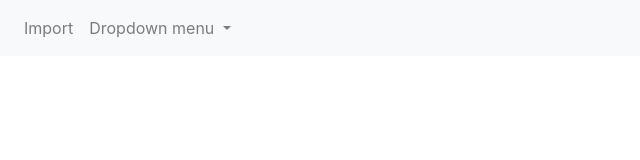
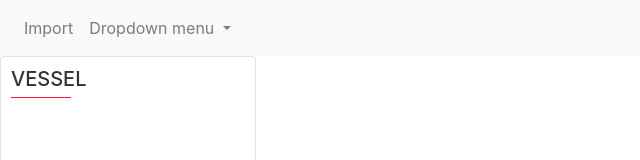
Before and after one commit to fdit-femto/marivisu, an Angular app: page / in a window 1280 px wide. Shown: the top 160 px of the page, without its empty margins (0-640 px from the left). Built offline with nearby package versions, Linux system fonts and the light colour scheme; what ngx-bootstrap-icons would draw is missing.

Commit message:
add vessel list

```diff
--- a/src/app/component/app.component.html
+++ b/src/app/component/app.component.html
@@ -1,2 +1,3 @@
 <app-nav-bar></app-nav-bar>
+<app-list-vessel></app-list-vessel>
 <router-outlet></router-outlet>
--- a/src/app/component/import-vessels/import-vessels.component.ts
+++ b/src/app/component/import-vessels/import-vessels.component.ts
@@ -59,6 +59,7 @@ export class ImportVesselsComponent implements OnInit {
         const newVessel = new Vessel(splitLine);
         this.vessels.set(Number(newVessel.mmsi), newVessel);
       }
+      this.vesselsService.changeVesselsSet(this.vessels);
     };
 
     fileReader.onprogress = (e ) => {
--- a/src/app/component/list-vessel/list-vessel.component.html
+++ b/src/app/component/list-vessel/list-vessel.component.html
@@ -0,0 +1,8 @@
+
+<div class="list-group border" id="list-tab" role="tablist">
+  <h2 class="side-title">Vessel</h2>
+  <a *ngFor="let vessel of vessels | keyvalue" class=" list-group-item list-group-item-action" id="{{vessel.value.mmsi}}"
+     data-toggle="list" role="tab">
+    {{vessel.value.mmsi}} - {{vessel.value.vesselName}}
+  </a>
+</div>
--- a/src/app/component/list-vessel/list-vessel.component.scss
+++ b/src/app/component/list-vessel/list-vessel.component.scss
@@ -0,0 +1,22 @@
+h2.side-title {
+  margin-right: 0;
+  margin-bottom: 10px;
+  padding: 10px;
+  font-size: 20px;
+  color: #333;
+  text-transform: uppercase;
+}
+
+h2.side-title:after {
+  content: '';
+  width: 60px;
+  height: 1px;
+  background: #ff173c;
+  display: block;
+  margin-top: 6px;
+}
+
+.list-group {
+  margin-right: 80%;
+  height: 94.7vh;
+}
--- a/src/app/component/list-vessel/list-vessel.component.ts
+++ b/src/app/component/list-vessel/list-vessel.component.ts
@@ -1,4 +1,6 @@
-import { Component, OnInit } from '@angular/core';
+import {Component, OnInit} from '@angular/core';
+import {Vessel} from '../../model/vessel';
+import {VesselsService} from '../../service/vessels.service';
 
 @Component({
   selector: 'app-list-vessel',
@@ -6,10 +8,16 @@ import { Component, OnInit } from '@angular/core';
   styleUrls: ['./list-vessel.component.scss']
 })
 export class ListVesselComponent implements OnInit {
+  vessels: Map<number, Vessel>;
 
-  constructor() { }
+
+  constructor(private vesselsService: VesselsService) {
+  }
 
   ngOnInit(): void {
+    this.vesselsService.currentVessels.subscribe(vessels => {
+      this.vessels = vessels;
+      console.log(this.vessels);
+    });
   }
-
 }
```
